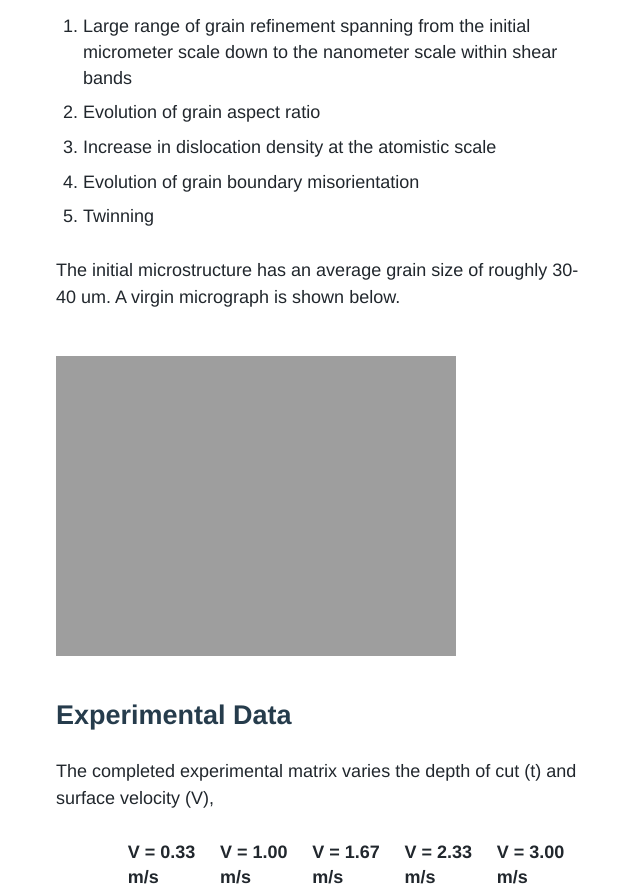
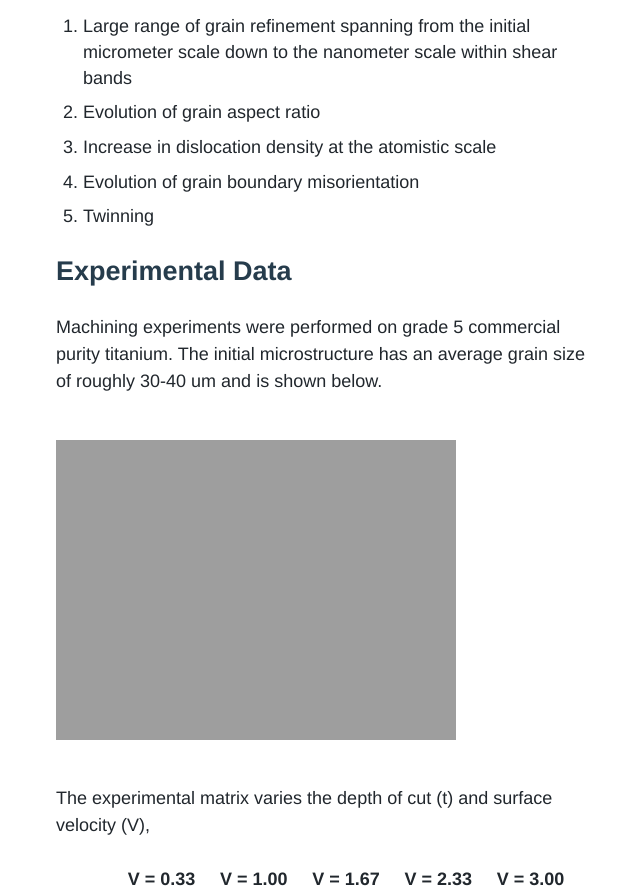
Before and after one commit to Materials-Informatics-Class-Fall2014/MIC-Machining-Gradients, a Jekyll site: the page built from _posts/2014-09-19-Updated-Problem-Statement.md, in a window 1280 px wide and 1400 px high, scrolled down 1938 px. Shown: the top 895 px of the window, without its empty margins (318-958 px from the left). Built offline with Jekyll 4.4.1, drawn with Linux system fonts in a browser that asks for light colours; nearby versions of some CDN libraries; some web fonts are replaced; comment, search, counter and statistics services are not loaded.

Commit message:
rearranged some stuff

```diff
--- a/_posts/2014-09-19-Updated-Problem-Statement.md
+++ b/_posts/2014-09-19-Updated-Problem-Statement.md
@@ -33,14 +33,13 @@ There are three independent variables in each experiment that control strain, ra
 4. Evolution of grain boundary misorientation
 5. Twinning
 
-The initial microstructure has an average grain size of roughly 30-40 um. A virgin micrograph is shown below.
+## Experimental Data
 
+Machining experiments were performed on grade 5 commercial purity titanium. The initial microstructure has an average grain size of roughly 30-40 um and is shown below.
 
 ![Image](http://matinfteam4.github.io/images/virgin.png)
 
-## Experimental Data
-
-The completed experimental matrix varies the depth of cut (t) and surface velocity (V),
+The experimental matrix varies the depth of cut (t) and surface velocity (V),
 
 |               | V = 0.33 m/s | V = 1.00 m/s | V = 1.67 m/s | V = 2.33 m/s | V = 3.00 m/s |
 | ------------- | ------------ | ------------ | ------------ | ------------ | ------------ |
```
